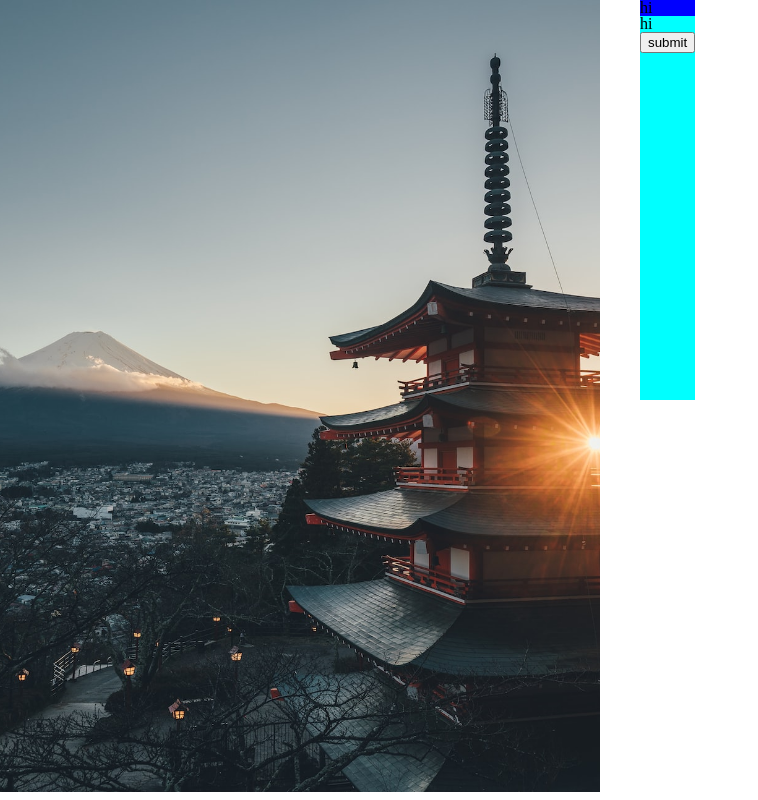
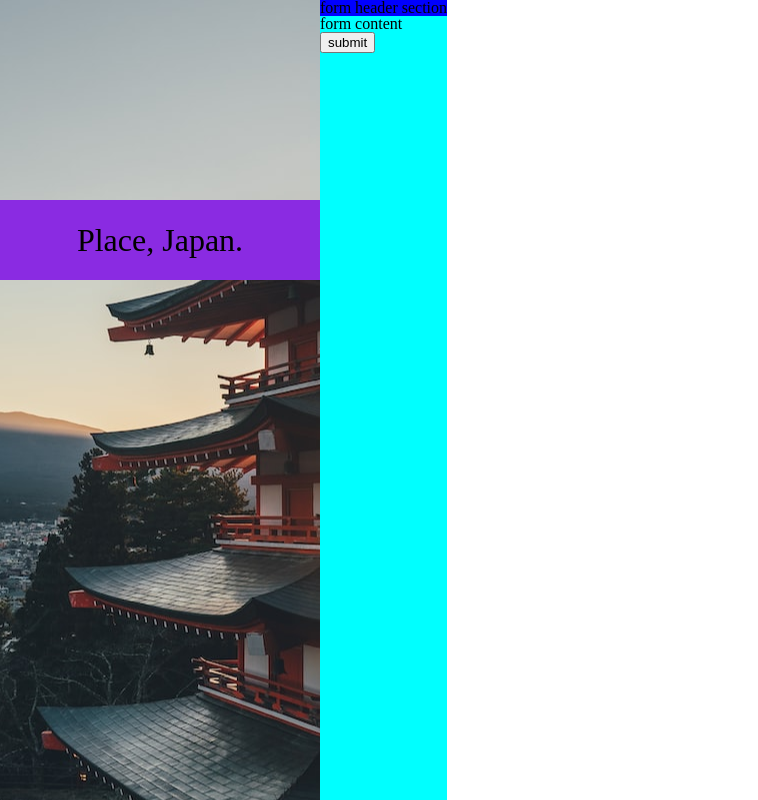
Before and after one commit to JUB-Yoush/odin-form, a plain HTML site: page index.html in a window 1280 px wide. Shown: the whole page, without its empty margins (0-758 px from the left). Drawn offline with Linux system fonts and the light colour scheme.

Commit message:
I back lol

```diff
--- a/index.html
+++ b/index.html
@@ -12,15 +12,18 @@
      <!--Photo by <a href="https://unsplash.com/@tianshu?utm_source=unsplash&utm_medium=referral&utm_content=creditCopyText">Tianshu Liu</a> on <a href="https://unsplash.com/@tianshu?utm_source=unsplash&utm_medium=referral&utm_content=creditCopyText">Unsplash</a>-->
     <div class="main-flexbox">
     <div class="sidebar-section">
-       <img class="img-bg" src="bg.jpg" alt="form background">
+        <div class="sidebar-header-div">
+        <h2 class="sidebar-header">Place, Japan.</h2>
+        </div>
+
     </div>
 
     <div class = "main-section">
         <div class="form-header-section">
-            <p>hi</p>
+            <p>form header section</p>
         </div>
         <div class = "form-fillout">
-            <p>hi</p>
+            <p>form content</p>
         </div>
         <div class = "form-submission">
             <button>submit</button>
--- a/style.css
+++ b/style.css
@@ -7,16 +7,36 @@
 
     .sidebar-section{
 
-        width: 50vw;
-        height: 50vh;
+        width: 25vw;
+        height: 100vh;
+        background-color: brown;
+        background-image:url("bg.jpg");
+        background-position: -900px;
     }
 
-    .img-bg{
-        width: 600px;
-        height:99vh;
+
+
+    .sidebar-bg{
+        width: 25vw;
+        height:100vh;
         object-fit: cover;
     }
 
+        .sidebar-header-div{
+            width: 25vw;
+            height: 10vh;
+            background-color: blueviolet;
+            margin-top: 25vh;
+            display: flex;
+            justify-content: center;
+            align-items: center;
+        }
+
+            .sidebar-header{
+                font-size: 2rem;
+                text-align: center;
+                height: auto;
+            }
     .main-section{
         background-color: aqua;
         display: flex;
```
